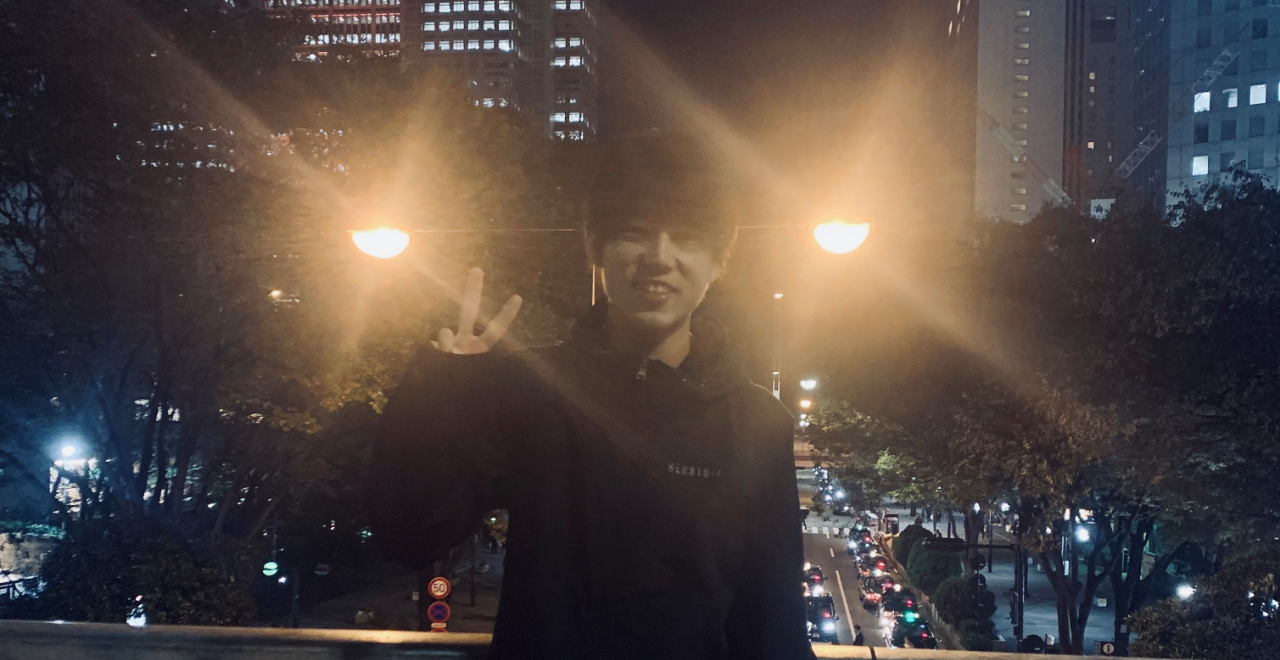
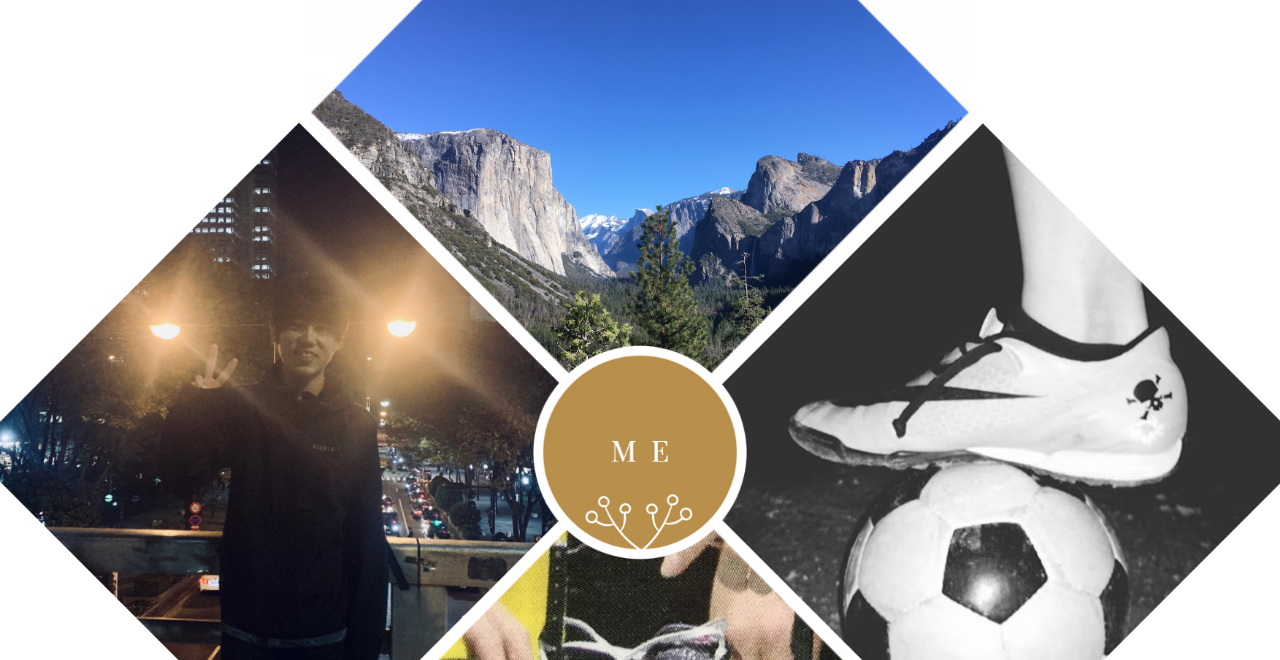
Before and after one commit to KOHEIITOH/me, a plain HTML site: page index.html in a window 1280 px wide. Shown: the part 140-800 px from the top of the page. Drawn offline with Linux system fonts and the light colour scheme.

Commit message:
Update index.html

```diff
--- a/index.html
+++ b/index.html
@@ -13,7 +13,7 @@
     <body>
             <h1 id="header">K O H E I　I T O H</h1>
 
-            <img class="pic" src="wide1.jpg">
+            <img class="pic" src="h3.jpg">
 
             <div id="about">
                 <h1 class="tit">ABOUT</h1>
```
